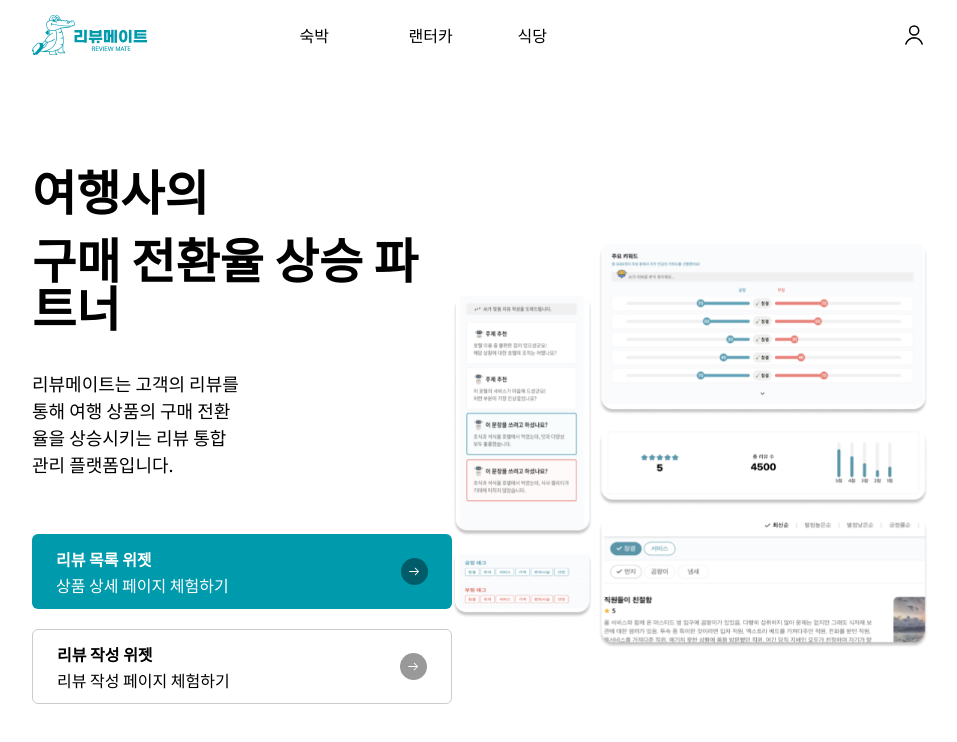
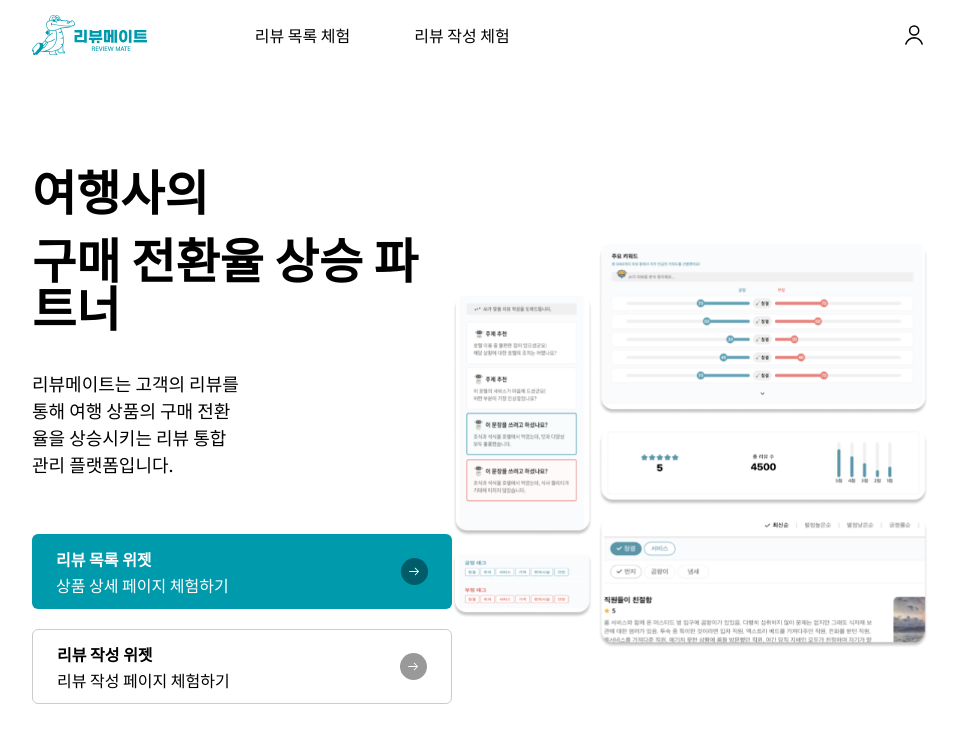
Before and after one commit to Review-Mate/Review-Mate-Demo, a Next.js app: page / in a window 1280 px wide. Shown: the top 742 px of the page, without its empty margins (160-1117 px from the left). Built offline with nearby package versions, Linux system fonts and the light colour scheme.

Commit message:
feat: 네비게이션 메뉴 변경 기존 데모페이지용 메뉴에서 랜딩페이지용 메뉴로 변경

```diff
--- a/components/NavBar.tsx
+++ b/components/NavBar.tsx
@@ -12,18 +12,15 @@ export default function NavBar({}: Props) {
       <Link href='/'>
         <Image src={logo} alt='로고' width={115} height={40} />
       </Link>
-      <div className='w-2/4 flex gap-16'>
-        <div className='w-[45px]'>
-          <Link href='/detail'>숙박</Link>
+      <div className='w-3/5 flex gap-16'>
+        <div className='w-25'>
+          <Link href='/demo/product'>리뷰 목록 체험</Link>
         </div>
-        <div className='w-[45px]'>
-          <Link href='/detail'>랜터카</Link>
-        </div>
-        <div className='w-[45px]'>
-          <Link href='/detail'>식당</Link>
+        <div className='w-25'>
+          <Link href='/demo/beforeReview'>리뷰 작성 체험</Link>
         </div>
       </div>
-      <Link href='/mypage'>
+      <Link href='/'>
         <Image src={user} alt='마이페이지' width={28} height={28} />
       </Link>
     </nav>
```
